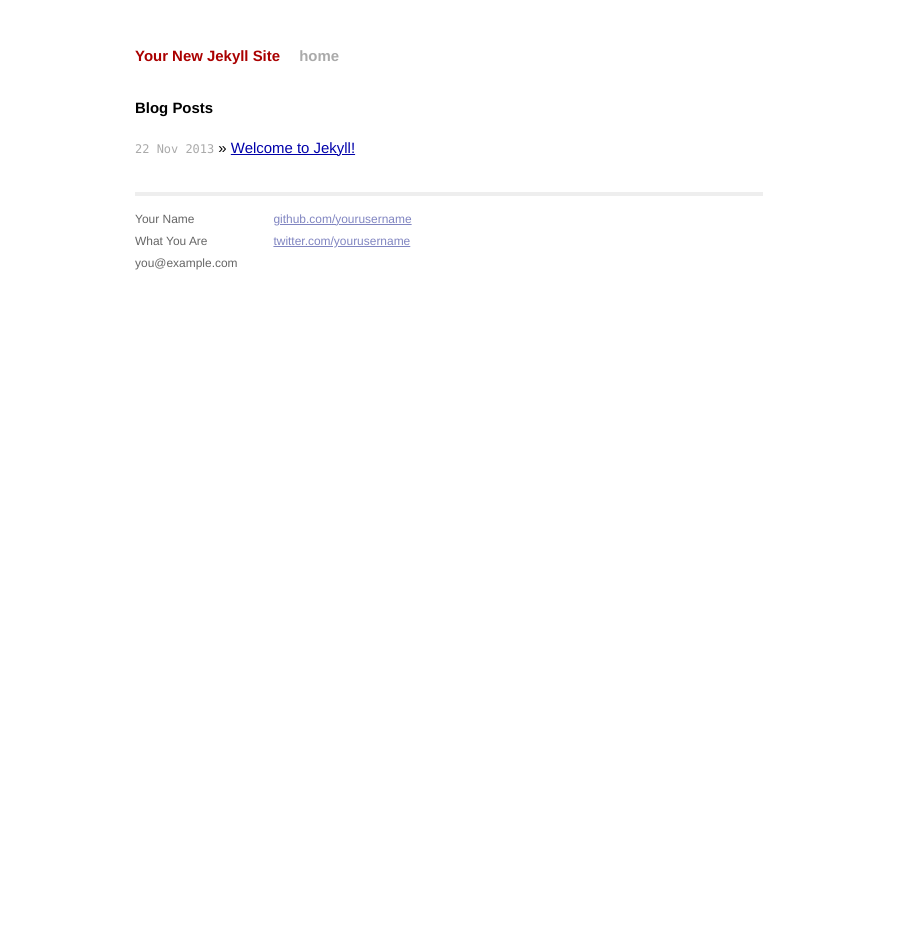
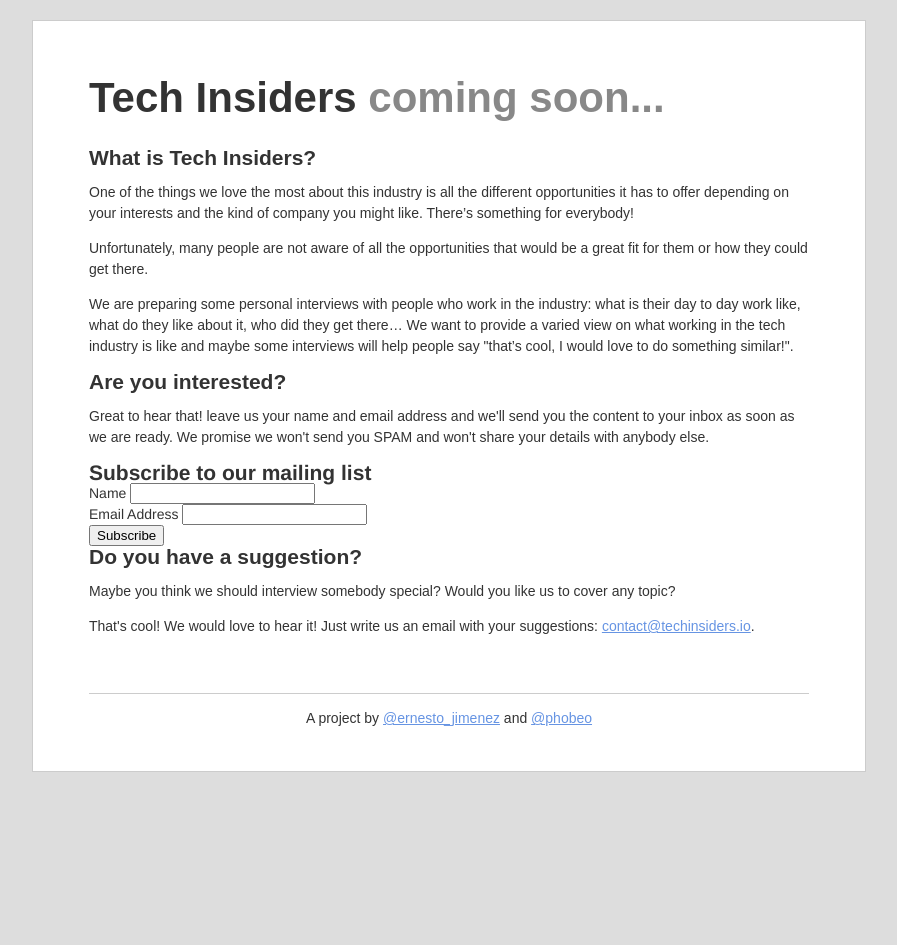
Before and after one commit to localistico/techinsiders.io, a Jekyll site: the page built from index.html, in a window 1280 px wide. Shown: the whole page, without its empty margins (191-1088 px from the left). Built offline with Jekyll 4.4.1, drawn with Linux system fonts in a browser that asks for light colours; Markdown is read by kramdown in place of the engine named in the settings; comment, search, counter and statistics services are not loaded; after the commit the page ends 900 px from its top, so only the background shows below that.

Commit message:
Add initial teaser page

```diff
--- /dev/null
+++ b/_layouts/teaser.html
@@ -0,0 +1,80 @@
+<!DOCTYPE HTML>
+<html lang="en" itemscope itemtype="http://schema.org/Blog">
+<head>
+  <meta http-equiv="content-type" content="text/html; charset=utf-8" />
+  <title>{{ page.title }}</title>
+
+  <meta name="description" content="{{ page.description }}" />
+
+  <!-- Schema.org -->
+  <meta itemprop="name" content="{{ page.title }}" />
+  <meta itemprop="description" content="{{ page.description }}" />
+
+  <!-- Open Graph tags -->
+  <meta property="og:type" content="website" />
+  <meta property="og:site_name" content="Tech Insiders" />
+  <meta property="og:url" content="http://techinsiders.io" />
+  <meta property="og:title" content="{{ page.title }}" />
+  <meta property="og:description" content="{{ page.description }}" />
+
+  <!-- Twitter cards -->
+  <meta name="twitter:card" content="summary" />
+  <meta name="twitter:url" content="http://techinsiders.io" />
+  <meta name="twitter:title" content="{{ page.title }}" />
+  <meta name="twitter:description" content="{{ page.description }}" />
+
+  <!-- Page claiming -->
+  <meta property="fb:admins" content="720296700" />
+  <meta name="google-site-verification" content="UuiEAl6XeUFYgwE8BRFX7_TbibGCGdNJTuCl-AwDvRo" />
+  <style type="text/css" media="all">
+  body {
+    font-family: Arial, Helvetica, 'Trebuchet MS',  sans-serif;
+    background-color: #DDD;
+    color: #333;
+    text-align: center;
+    font-size: 14px;
+    line-height: 150%;
+  }
+  #content {
+    background-color: #FFF;
+    border: 1px solid #ccc;
+    margin: 20px auto;
+    max-width: 720px;
+    padding: 2em 4em;
+    text-align: left;
+  }
+  h1 {
+    font-size:3em;
+    line-height: 100%;
+  }
+  h1 span {
+    color: #888;
+  }
+  h2 {
+    font-size: 1.5em;
+    display: block;
+    margin: 0em;
+    line-height: 100%;
+  }
+  footer {
+    margin-top : 4em;
+    border-top: 1px solid #ccc;
+    text-align: center;
+  }
+  a {
+    color: #6694e3;
+  }
+  </style>
+</head>
+<body>
+<div id="content">
+  <h1>Tech Insiders <span>coming soon...</span></h1>
+  {{ content }}
+  <footer>
+    <p>A project by <a
+      href="http://twitter.com/ernesto_jimenez">@ernesto_jimenez</a> and <a
+    href="http://twitter.com/phobeo">@phobeo</a></p>
+  </footer>
+</div>
+</body>
+</html>
--- a/index.html
+++ b/index.html
@@ -1,13 +1,64 @@
 ---
-layout: default
-title: Your New Jekyll Site
+layout: teaser
+title: Tech Insiders - Learn about the tech industry from the people that work on it
+description: "Interviews with people working in the tech industry to learn: what their day to day at work is like, what they like about it, and how they got there"
 ---
 
-<div id="home">
-  <h1>Blog Posts</h1>
-  <ul class="posts">
-    {% for post in site.posts %}
-      <li><span>{{ post.date | date_to_string }}</span> &raquo; <a href="{{ post.url }}">{{ post.title }}</a></li>
-    {% endfor %}
-  </ul>
+<h2>What is Tech Insiders?</h2>
+
+<p>One of the things we love the most about this industry is all the different
+opportunities it has to offer depending on your interests and the kind of
+company you might like. There’s something for everybody!
+
+<p>Unfortunately, many people are not aware of all the opportunities that would
+be a great fit for them or how they could get there.
+
+<p>We are preparing some personal interviews with people who work in the
+industry: what is their day to day work like, what do they like about it, who
+did they get there… We want to provide a varied view on what working in the
+tech industry is like and maybe some interviews will help people say "that’s
+cool, I would love to do something similar!".
+
+<h2>Are you interested?</h2>
+
+<p>Great to hear that! leave us your name and email address and we'll send you
+the content to your inbox as soon as we are ready. We promise we won't send you
+SPAM and won't share your details with anybody else.
+
+<!-- Begin MailChimp Signup Form -->
+<link href="//cdn-images.mailchimp.com/embedcode/classic-081711.css" rel="stylesheet" type="text/css">
+<style type="text/css">
+  #mc_embed_signup{background:#fff; clear:left; font:14px Helvetica,Arial,sans-serif; }
+  /* Add your own MailChimp form style overrides in your site stylesheet or in this style block.
+     We recommend moving this block and the preceding CSS link to the HEAD of your HTML file. */
+</style>
+<div id="mc_embed_signup">
+  <form action="http://espressocollective.us3.list-manage2.com/subscribe/post?u=30b273b8029e296d3390ec5fb&amp;id=92815282a5" method="post" id="mc-embedded-subscribe-form" name="mc-embedded-subscribe-form" class="validate" target="_blank" novalidate>
+    <h2>Subscribe to our mailing list</h2>
+    <div class="mc-field-group">
+      <label for="mce-NAME">Name </label>
+      <input type="text" value="" name="NAME" class="" id="mce-NAME">
+    </div>
+    <div class="mc-field-group">
+      <label for="mce-EMAIL">Email Address </label>
+      <input type="email" value="" name="EMAIL" class="required email" id="mce-EMAIL">
+    </div>
+    <div id="mce-responses" class="clear">
+      <div class="response" id="mce-error-response" style="display:none"></div>
+      <div class="response" id="mce-success-response" style="display:none"></div>
+    </div>
+    <!-- real people should not fill this in and expect good things - do not
+    remove this or risk form bot signups-->
+    <div style="position: absolute; left: -5000px;"><input type="text" name="b_30b273b8029e296d3390ec5fb_92815282a5" value=""></div>
+    <div class="clear"><input type="submit" value="Subscribe" name="subscribe" id="mc-embedded-subscribe" class="button"></div>
+  </form>
 </div>
+<!--End mc_embed_signup-->
+
+<h2>Do you have a suggestion?</h2>
+
+<p>Maybe you think we should interview somebody special? Would you like us to
+cover any topic?
+
+<p>That's cool! We would love to hear it! Just write us an email with your suggestions: <a
+  href="mailto:contact@techinsiders.io">contact@techinsiders.io</a>.
```
